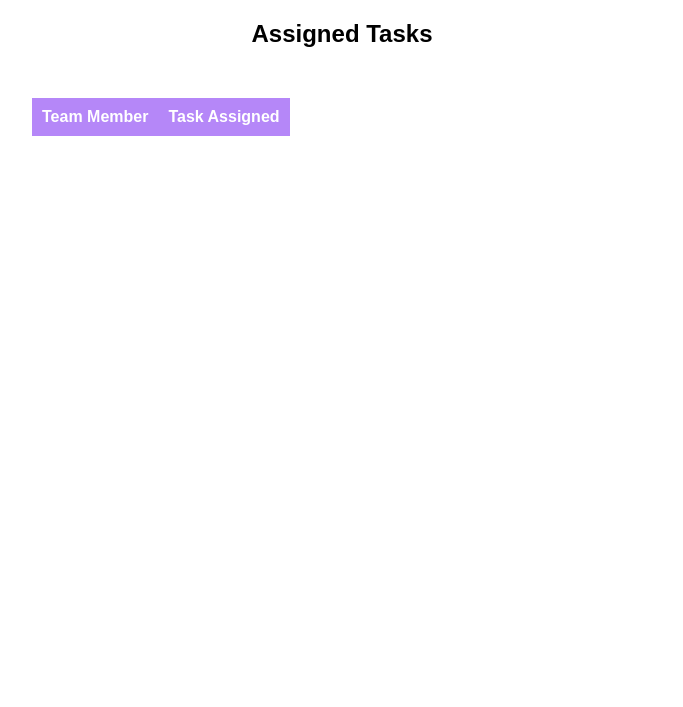
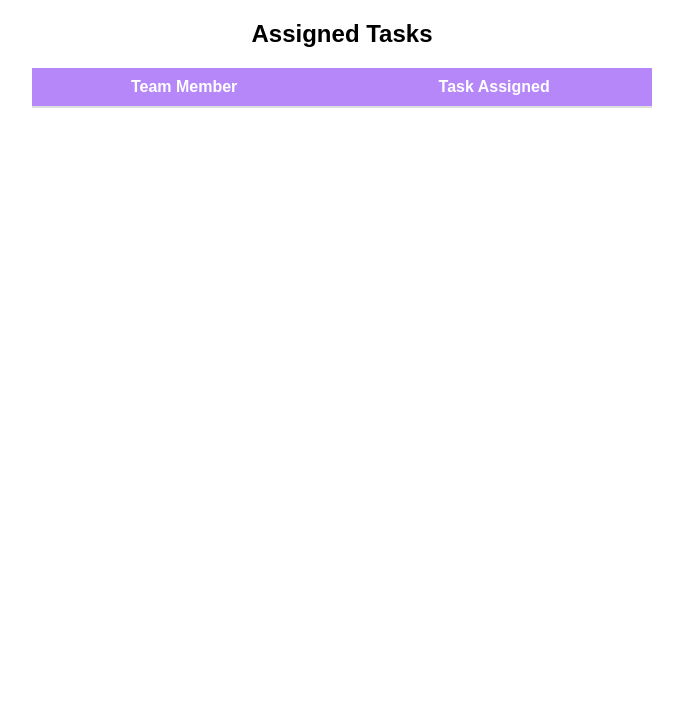
Before and after one commit to mgmehra2005/SmartFlow, a Python web app: template templates/assignedTask.html in a window 1280 px wide. Shown: the part 63-770 px from the top of the page, without its empty margins (298-981 px from the left). Run offline with Jinja, Linux system fonts and the light colour scheme; the template is opened without the code that fills it, so the values that code supplies are empty.

Commit message:
Refactor assignment display logic and improve table styling in assignedTask.html and style.css; reset selectedSkills in script.js

```diff
--- a/static/style.css
+++ b/static/style.css
@@ -705,24 +705,16 @@ div#AddedTaskTable {
 
 
 #displayResult {
-    height: 100%;
-    width: 100%;
     display: flex;
     flex-direction: column;
-}
+    align-items: center;
+    width: 100%;
+    height: 100%;
+    margin-top: 20px;
 
     #assignmentTable {
-    margin-top: 20px;
         width: 100%;
         border-collapse: collapse;
-    display: flex;
-    flex-direction: column;
-    margin-top: 50px;
-    /* border: 1px dashed red; */
-
-    thead {
-        width: 100%;
-    }
 
         thead>tr {
             background-color: #b587f8;
@@ -732,16 +724,20 @@ div#AddedTaskTable {
             th {
                 padding: 10px;
                 font-size: 12pt;
-        }
+                border-bottom: 2px solid #ddd;
+                padding: 10px;
+                font-size: 12pt;
             }
 
             tbody>tr {
-        background-color: #f9f9f9;
-        border-bottom: 1px solid #ddd;
+                border-collapse: collapse;
 
                 td {
                     padding: 10px;
                     font-size: 12pt;
+                    border-bottom: 1px solid #ddd;
                 }
             }
         }
+    }
+}
```
Lines whose indentation alone changed are shown as unchanged.
